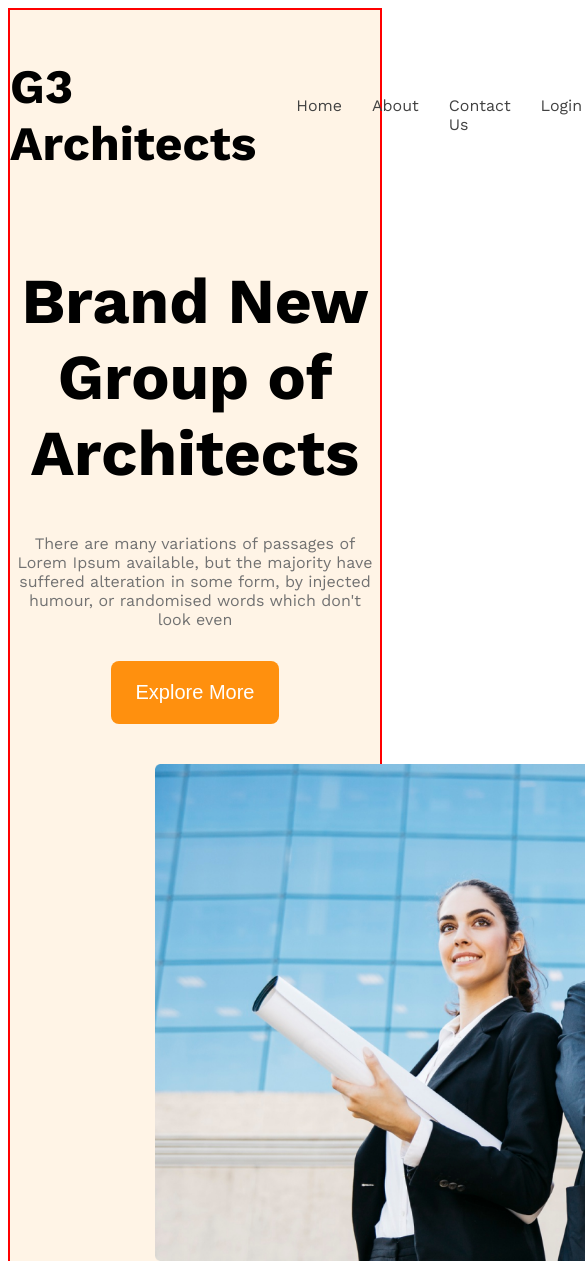
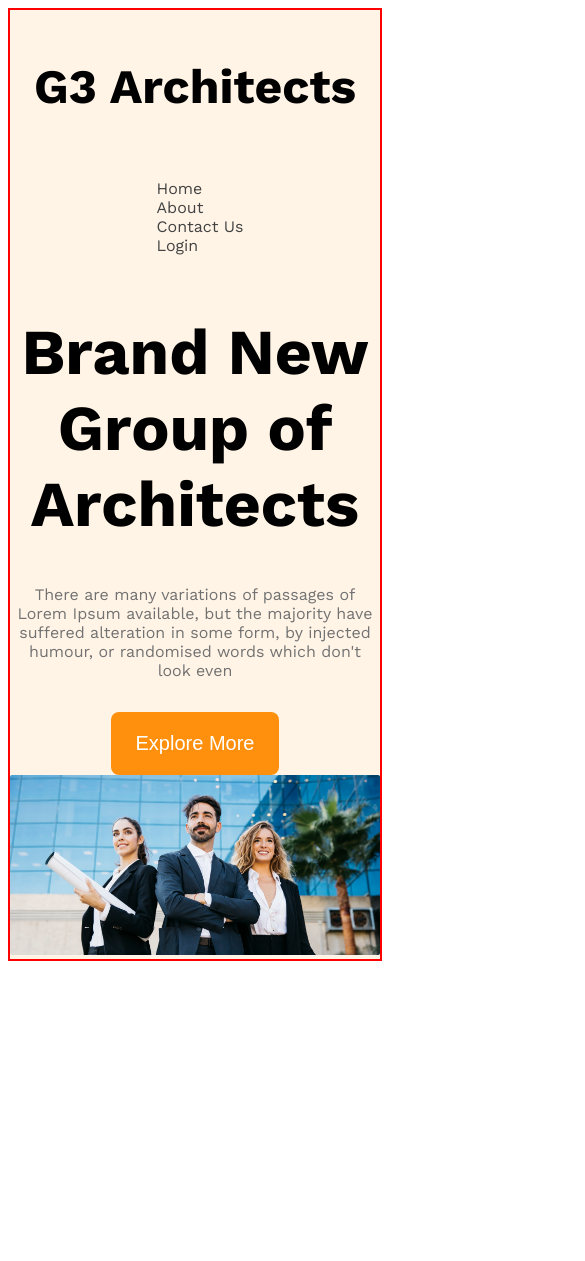
Before and after one commit to Md-Nurul-Alam/g3-architect-website, a plain HTML site: page index.html in a window 390 px wide. Shown: the top 1261 px of the page, 585 px wide, since content can reach past the window. After the commit the page ends 969 px from the top, so only its background shows below. Drawn offline with nearby package versions, Linux system fonts and the light colour scheme.

Commit message:
responsive header

```diff
--- a/styles/architect.css
+++ b/styles/architect.css
@@ -72,3 +72,13 @@ header{
    width: 1022px;
    margin: 40px 145px;
 }
+/* responsive media query */
+@media screen and (max-width:576px) {
+    .nav-bar , .nav-links{
+        flex-direction: column;
+    }
+    .banner-img{
+        width: 100%;
+        margin: 0;
+    }
+}
```
